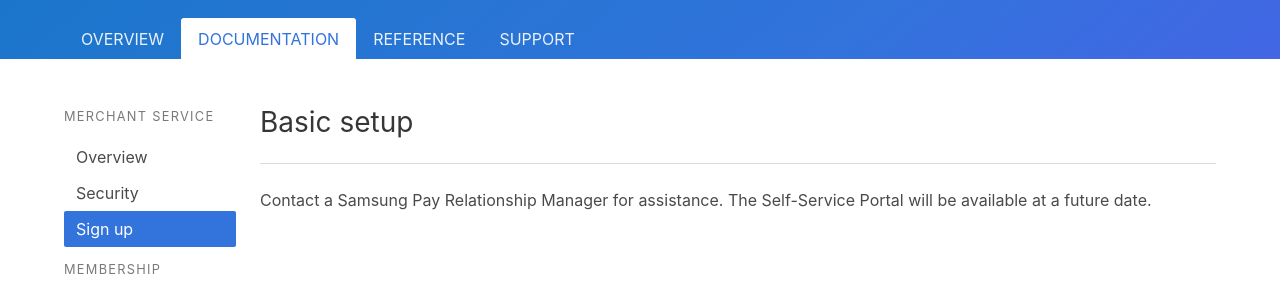
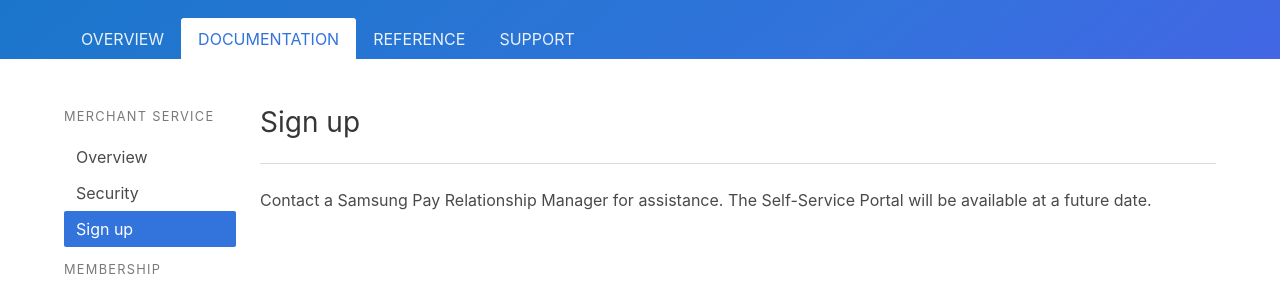
Before and after one commit to samsung-pay/sapi-doc, a Jekyll site: the page built from document/merchantservice/sign-up.md, in a window 1280 px wide. Shown: the part 191-491 px from the top of the page. Built offline with Jekyll 4.4.1, drawn with Linux system fonts in a browser that asks for light colours.

Commit message:
Changed title of basic setup to sign up

```diff
--- a/document/merchantservice/sign-up.md
+++ b/document/merchantservice/sign-up.md
@@ -1,10 +1,10 @@
 ---
 layout: default
-title: Basic Setup
+title: Sign up
 uri: document/merchantservice/sign-up
 ---
 
-## Basic setup
+## Sign up
 ---
 
 Contact a Samsung Pay Relationship Manager for assistance. The Self-Service Portal will be available at a future date.
```
